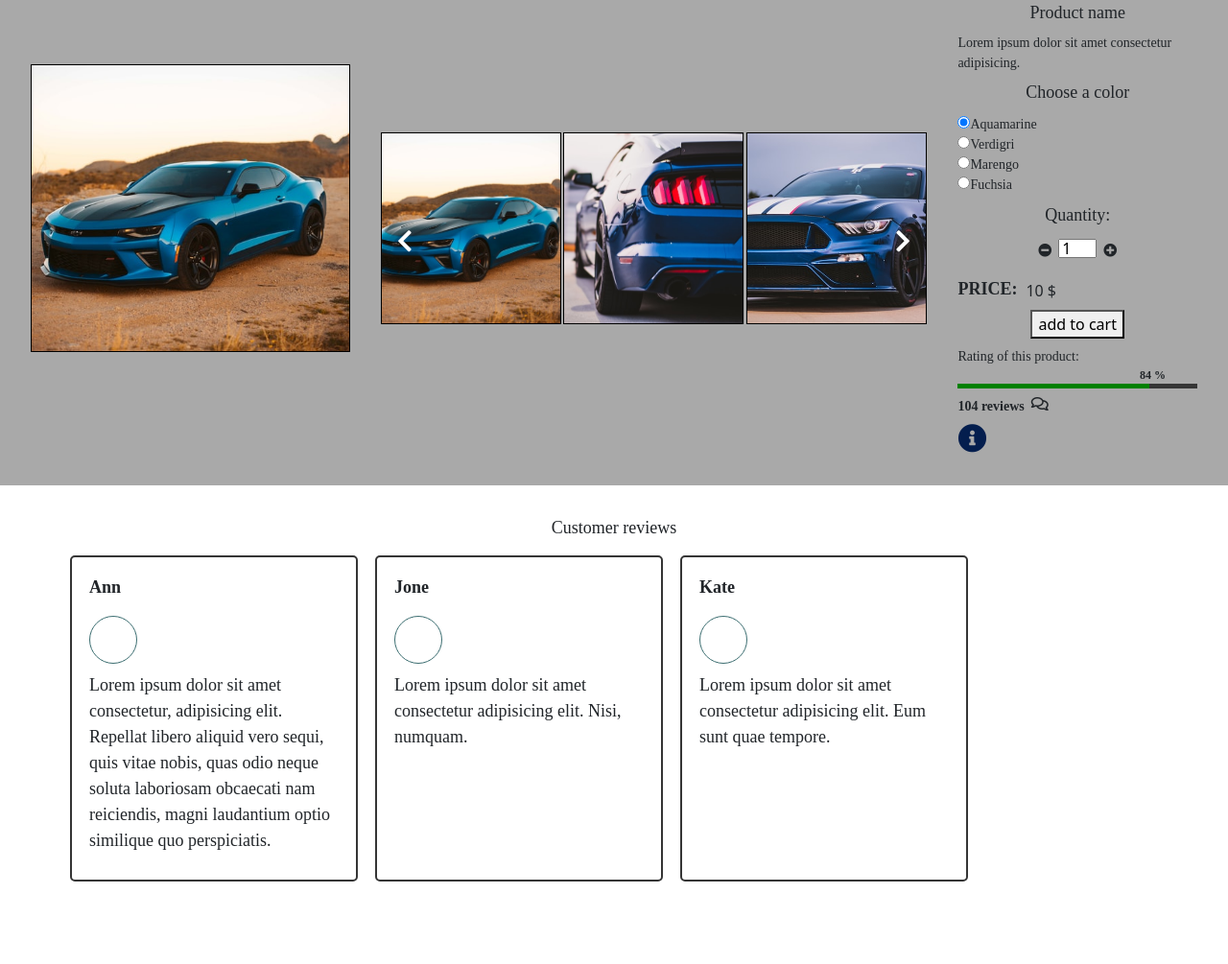
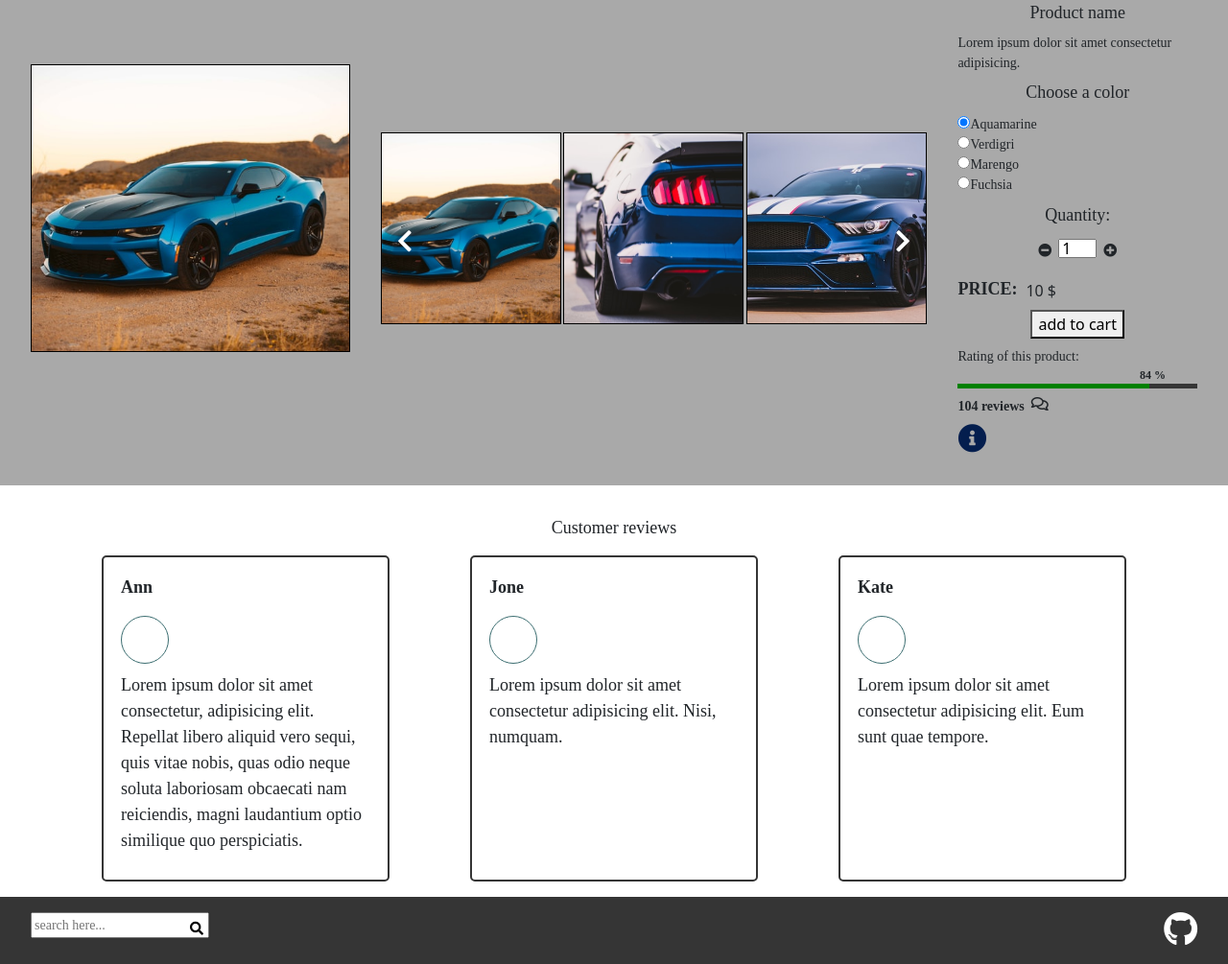
Before and after one commit to kalibria/E-commerce-project, a website built with webpack: page src/index.html in a window 1280 px wide. Shown: the part 99-1104 px from the top of the page at 96% size. Before the commit the page ends 1018 px from the top, so only its background shows below. Built offline with nearby package versions, Linux system fonts and the light colour scheme.

Commit message:
create search bar in footer

```diff
--- a/src/index.html
+++ b/src/index.html
@@ -196,6 +196,18 @@
         </div>-->
     </main>
 
+    <footer class="footer">
+      <div class="footer__conteiner">
+        <form class="footer__form">
+          <input class="form__search" type="search" placeholder="search here..." name="search">
+          <button class="form__search-button" type="submit"><i class="fas fa-search search-icon"></i></button>
+        </form>
+        <div class="fotter__github">
+          <i class="fab fa-github github-icon"></i>
+        </div>
+      </div>
+    </footer>
+
 
     <script src="scripts/header-dropdown.js"></script>
     <script src="scripts/photos-gallery.js"></script>
--- a/src/styles/_main.scss
+++ b/src/styles/_main.scss
@@ -305,7 +305,7 @@
 
 .products__reviews {
     width:90%;
-    height: 300px;
+    height: auto;
     margin: 0 auto;
     border-radius: 10px;
     margin-top: $padding-medium;
@@ -314,6 +314,7 @@
 
 .reviews__conteiner {
     display: flex;
+    justify-content: space-around;
 }
 
 .reviews__header {
--- /dev/null
+++ b/src/styles/footer.scss
@@ -0,0 +1,42 @@
+.footer {
+    width: 100%;
+    height: 70px;
+    background-color: $color-dark-grey;
+}
+
+.footer__conteiner {
+    display: flex;
+    justify-content: space-between;
+    margin-left: 2em;
+    margin-right: 2em;
+    padding-top: $padding-medium;
+}
+
+.github-icon {
+    color: white;
+    font-size: 36px;
+}
+
+.form__search {
+    font-family: $font-main;
+    font-size: $font-size-main;
+}
+
+.search-icon {
+    font-size: $font-size-main;
+}
+
+.footer__form {
+    position: relative;
+}
+
+.form__search-button {
+    position: absolute;
+    top: 3px;
+    border: none;
+    left: 160px;
+    background-color: none;
+    background-color: white;
+    height: 17px;
+    width: 20px;
+}
--- a/src/styles/styles.scss
+++ b/src/styles/styles.scss
@@ -3,3 +3,4 @@
 @import 'structure';
 @import 'header';
 @import 'main';
+@import 'footer';
```
